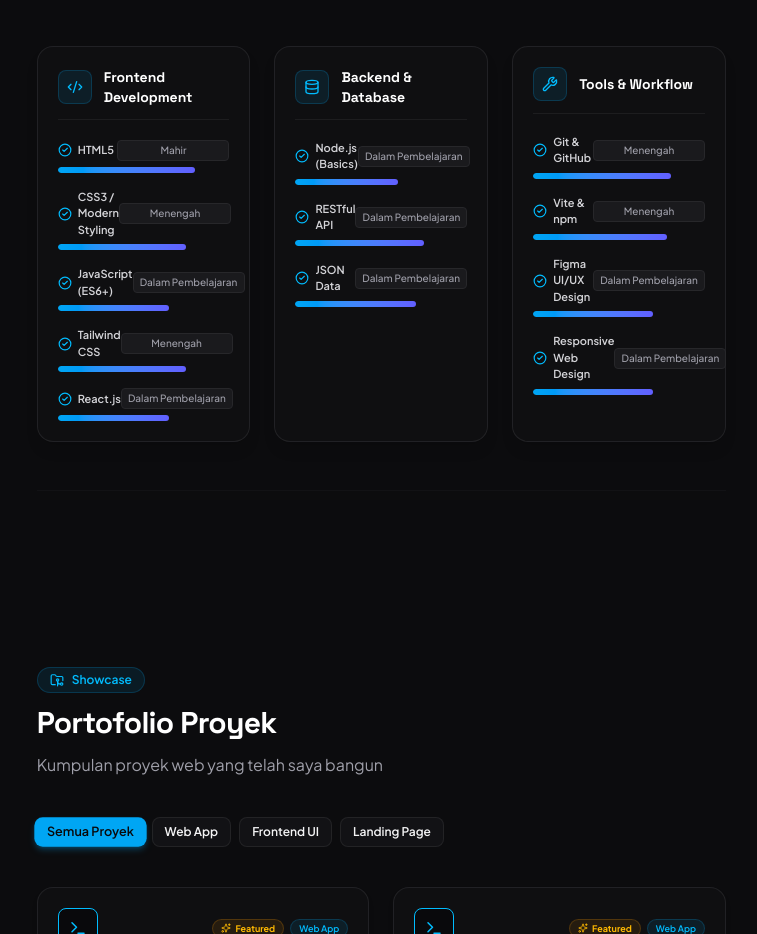
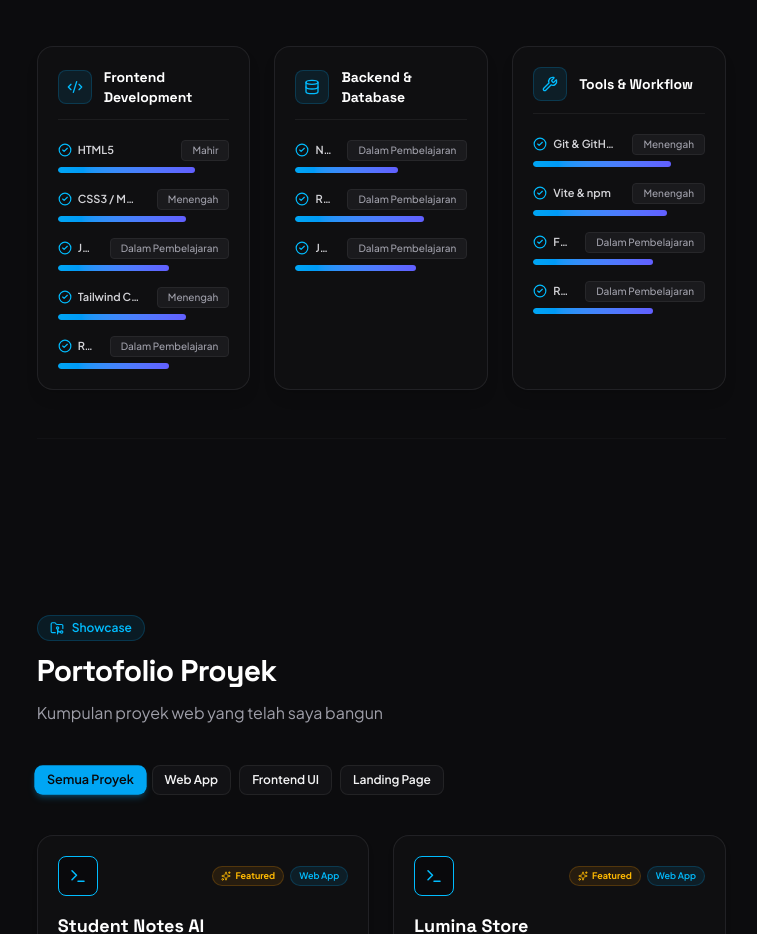
Before and after one commit to AlpinDnt/Portfolio-Web, a React (Vite) app: page / in a window 1280 px wide. Shown: the part 1800-2734 px from the top of the page, without its empty margins (522-1279 px from the left). Built offline with nearby package versions, Linux system fonts and the light colour scheme.

Commit message:
fix_skills_layout_spacing

```diff
--- a/src/components/Skills.jsx
+++ b/src/components/Skills.jsx
@@ -88,12 +88,12 @@ export const Skills = () => {
                 <div className="space-y-4">
                   {cat.skills.map((skill, sIdx) => (
                     <div key={sIdx} className="space-y-1.5">
-                      <div className="flex justify-between items-center text-[11px]">
-                        <span className="font-semibold text-zinc-300 flex items-center gap-1.5">
+                      <div className="flex justify-between items-center text-[11px] gap-4">
+                        <span className="font-semibold text-zinc-300 flex items-center gap-1.5 min-w-0">
                           <CheckCircle2 className="w-3.5 h-3.5 text-sky-400 flex-shrink-0" />
-                          {skill.name}
+                          <span className="truncate">{skill.name}</span>
                         </span>
-                        <span className="w-28 text-center flex-shrink-0 text-[10px] text-zinc-400 font-medium py-0.5 rounded bg-zinc-800/50 border border-zinc-800 select-none">
+                        <span className="text-[10px] text-zinc-400 font-medium px-2.5 py-0.5 rounded bg-zinc-800/50 border border-zinc-800 flex-shrink-0 select-none">
                           {skill.level}
                         </span>
                       </div>
```
